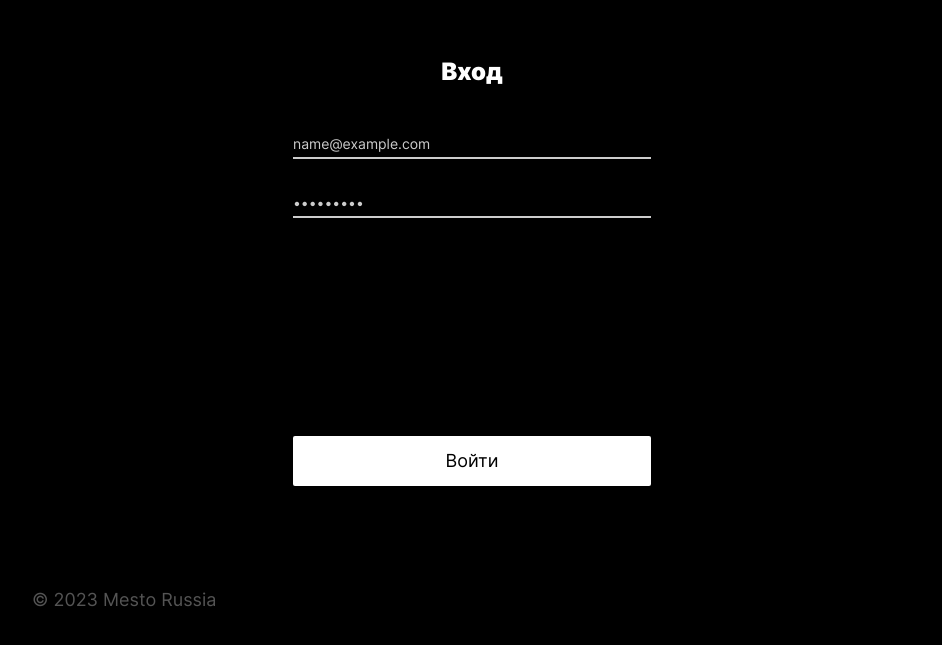
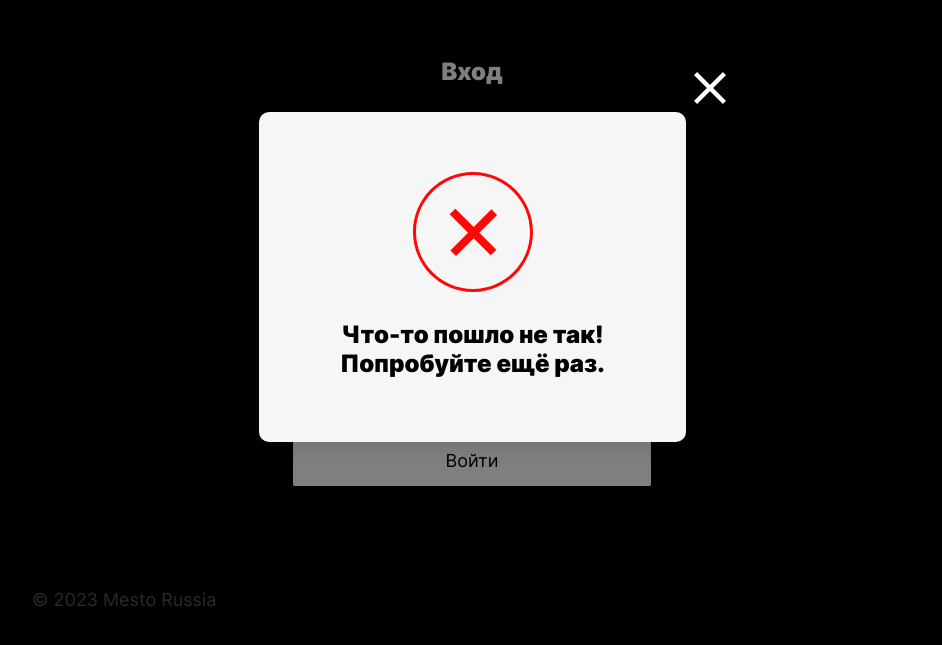
Before and after one commit to Lizabettt/react-mesto-auth, a React app: page /sign-in in a window 1280 px wide. Both pictures are taken after typing "name@example.com", "Sample123" into the empty fields and a click on the button "Войти". Shown: the part 123-768 px from the top of the page, without its empty margins (168-1110 px from the left). Built offline with nearby package versions, Linux system fonts and the light colour scheme; no server answers.

Commit message:
pr12: InfoTooltip

```diff
--- /dev/null
+++ b/src/blocks/popup/__box-luckRegister/popup__box-luckRegister.css
@@ -0,0 +1,9 @@
+.popup__box-luckRegister{
+    display: flex;
+    flex-direction: column;
+    width: 355px;
+    height: 260px;
+    align-items: center;
+    justify-content: space-evenly;
+    text-align: center;
+}
--- /dev/null
+++ b/src/blocks/popup/__pic-luckRegister/popup__pic-luckRegister.css
@@ -0,0 +1,3 @@
+.popup__pic-luckRegister{
+    width: 120px;
+}
--- a/src/components/App.js
+++ b/src/components/App.js
@@ -19,7 +19,7 @@ import AddPlacePopup from "./AddPlacePopup";
 import Login from "./Login";
 import Register from "./Register";
 
-//import InfoTooltip from "./InfoTooltip";
+import InfoTooltip from "./InfoTooltip";
 
 export default function App() {
   const [isEditProfilePopupOpen, setIsEditProfilePopupOpen] = useState(false);
@@ -35,6 +35,9 @@ export default function App() {
 
   const navigate = useNavigate();
 
+  const [luckRegister, setLuckRegister] = useState(false);
+  const [isInfoTooltipPopupOpen, setInfoTooltipPopupOpen] = useState(false);
+
   //авторизация
   function handleLogin(dataLog) {
     auth
@@ -47,6 +50,8 @@ export default function App() {
         }
       })
       .catch((err) => {
+        setLuckRegister(false);
+      setInfoTooltipPopupOpen(true);
         console.log(err);
       });
   }
@@ -60,8 +65,16 @@ export default function App() {
         console.log("reg");
         setLoggedIn(true);
         navigate("/sign-in");
+        setLuckRegister(true);
+        setInfoTooltipPopupOpen(true)
       }
+    })
+    .catch((err) => {
+      setLuckRegister(false);
+      setInfoTooltipPopupOpen(true)
+      console.log(err);
     });
+
   }
 
   //сверим токен и авторизацию
@@ -154,6 +167,7 @@ export default function App() {
     setIsEditProfilePopupOpen(false);
     setIsEditAvatarPopupOpen(false);
     setChooseCard(null);
+    setInfoTooltipPopupOpen(false);
   }
 
   //грузим карточки и инфо пользователя с сервера
@@ -261,6 +275,10 @@ export default function App() {
           isOpen={chooseCard}
           onClose={closeAllPopups}
         />
+        <InfoTooltip
+            isOpen={isInfoTooltipPopupOpen}
+            onClose={closeAllPopups}
+            luckRegister={luckRegister}  />
       </CurrentUserContext.Provider>
     </div>
   );
--- a/src/components/InfoTooltip.js
+++ b/src/components/InfoTooltip.js
@@ -1,3 +1,55 @@
-export default function InfoTooltip () {
+import luck from "../images/luck.svg";
+import fatal from "../images/fatal.svg";
+import closeIcon from "../images/Close_Icon.png";
+import { useEffect } from "react";
 
+export default function InfoTooltip({ isOpen, onClose, luckRegister }) {
+  //закрытие по esc
+  function handleEscClose(evt) {
+    evt.key === "Escape" && onClose();
+  }
+
+  useEffect(() => {
+    document.addEventListener("keydown", handleEscClose);
+    return () => document.removeEventListener("keydown", handleEscClose);
+  });
+
+  return (
+    <div
+      className={`popup popup_type-infoTooltip
+  ${isOpen ? "popup_opened" : ""}`}
+      onClick={onClose}
+    >
+      <div
+        className="popup__container popup__container_type-light"
+        onClick={(evt) => evt.stopPropagation()}
+      >
+        <button className="popup__btn-close_type-light" type="button">
+          <img
+            className="popup__btn-close-pic"
+            src={closeIcon}
+            alt="Закрыть"
+            onClick={onClose}
+          />
+        </button>
+        <div className="popup__box-luckRegister">
+        <img
+          className="popup__pic-luckRegister"
+          src={luckRegister ? luck : fatal}
+          alt={
+            luckRegister
+              ? "Вы успешно зарегистрировались!"
+              : "Что-то пошло не так! Попробуйте ещё раз."
+          }
+        />
+        <h2 className="popup__title popup__title_type-light"
+        >
+          {luckRegister
+            ? "Вы успешно зарегистрировались!"
+            : "Что-то пошло не так! Попробуйте ещё раз."}
+        </h2>
+        </div>
+      </div>
+    </div>
+  );
 }
--- a/src/index.css
+++ b/src/index.css
@@ -79,3 +79,5 @@
 @import url(./blocks/popup/__btn-close/_type-dark/popup__btn-close_type-dark.css);
 @import url(./blocks/popup/__question/popup__question.css);
 @import url(./blocks/popup/__linkSignIn/popup__linkSignIn.css);
+@import url(./blocks/popup/__pic-luckRegister/popup__pic-luckRegister.css);
+@import url(./blocks/popup/__box-luckRegister/popup__box-luckRegister.css);
```
Also changed, not shown: src/images/fatal.svg (added), src/images/luck.svg (added).
